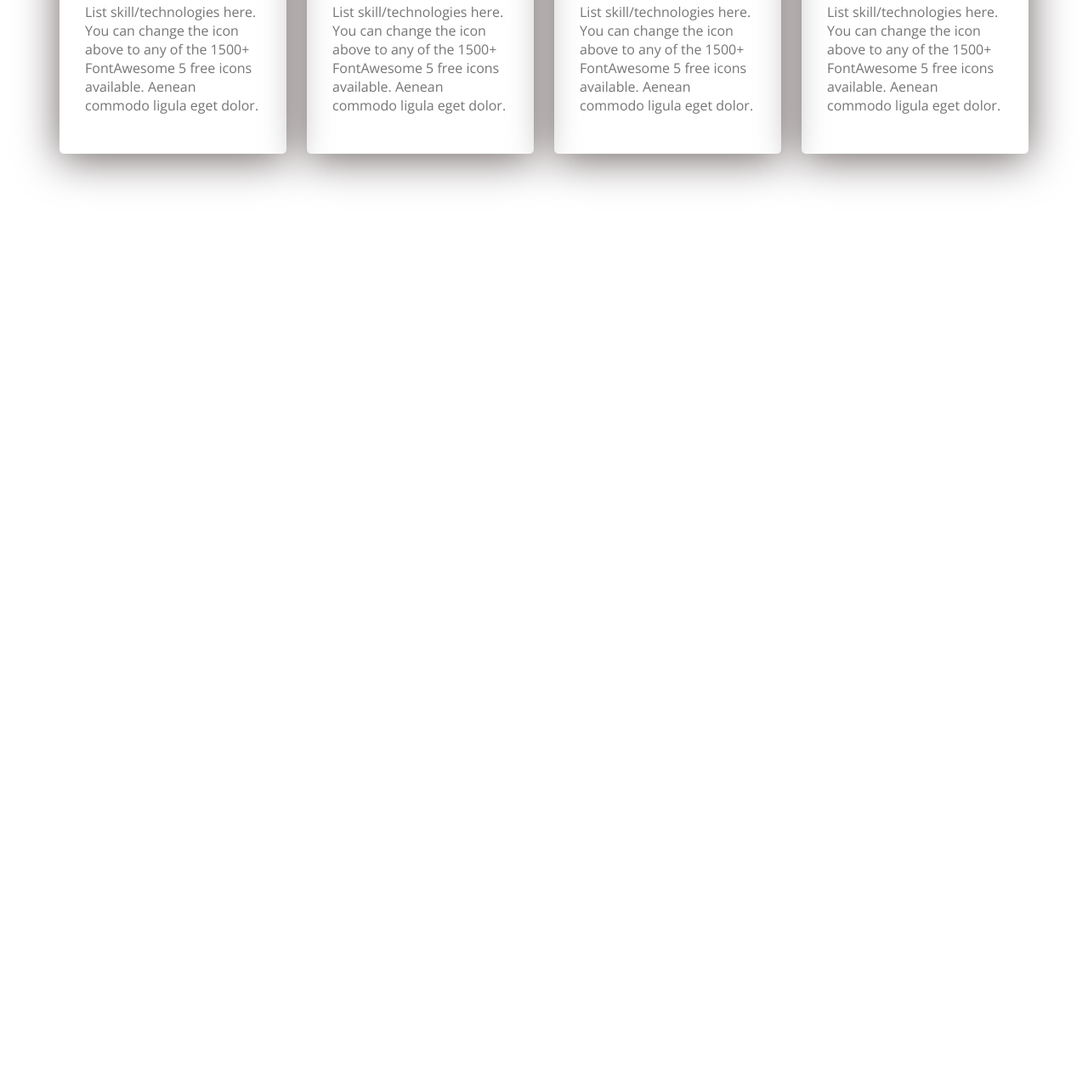
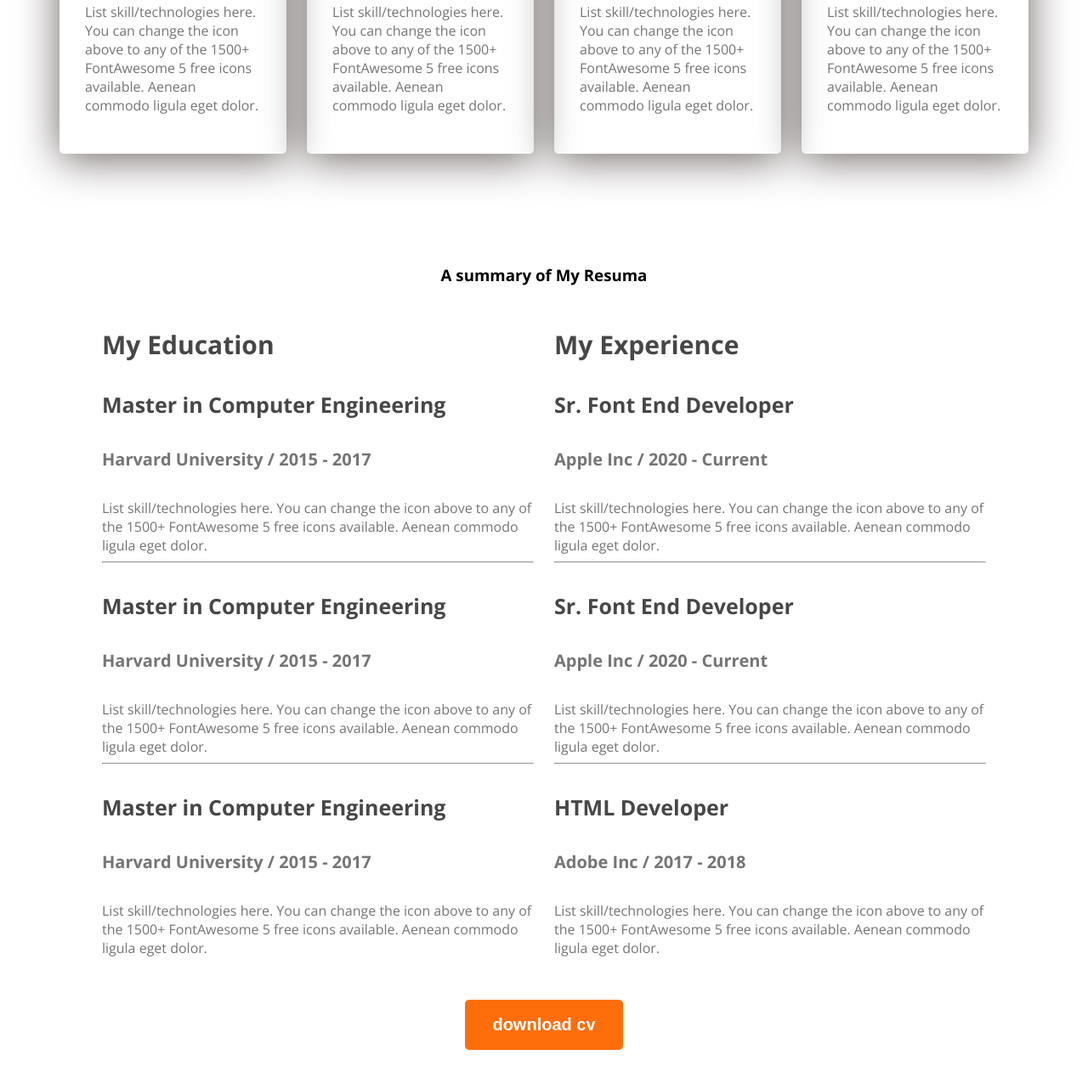
Before and after one commit to Srabonti721/web-dev-protfolio, a plain HTML site: page index.html in a window 1280 px wide. Shown: the part 1988-3263 px from the top of the page at 85% size. Before the commit the page ends 2299 px from the top, so only its background shows below. Drawn offline with nearby package versions, Linux system fonts and the light colour scheme.

Commit message:
add a resume content

```diff
--- a/index.html
+++ b/index.html
@@ -80,6 +80,63 @@
         </div>
       </div>
     </section>
+    <section class="resuma">
+      <h3 class="resuma-title text-center">A summary of My Resuma </h3>
+      <div class="resuma-conteiner">
+       <!-- .resuma-colum*2>h3.resuma-colum-title+.experience*3>h4.experience-title+h5.experiance-sub-title+.experiance-description -->
+       <div class="resuma-colum">
+        <h3 class="resuma-colum-title">My Education</h3>
+        <div class="experience">
+          <h4 class="experience-title">Master in Computer Engineering</h4>
+          <h5 class="experiance-sub-title">Harvard University / 2015 - 2017</h5>
+          <div class="experiance-description">List skill/technologies here. You can change the icon above
+            to any of the 1500+ FontAwesome 5 free icons available. Aenean commodo ligula eget dolor.</div>
+            <hr>
+        </div>
+        <div class="experience">
+          <h4 class="experience-title">Master in Computer Engineering</h4>
+          <h5 class="experiance-sub-title">Harvard University / 2015 - 2017</h5>
+          <div class="experiance-description">List skill/technologies here. You can change the icon above
+            to any of the 1500+ FontAwesome 5 free icons available. Aenean commodo ligula eget dolor.</div>
+        </div>
+        <hr>
+        <div class="experience">
+          <h4 class="experience-title">Master in Computer Engineering</h4>
+          <h5 class="experiance-sub-title">Harvard University / 2015 - 2017</h5>
+          <div class="experiance-description">List skill/technologies here. You can change the icon above
+            to any of the 1500+ FontAwesome 5 free icons available. Aenean commodo ligula eget dolor. </div>
+        </div>
+       </div>
+       <div class="resuma-colum">
+        <h3 class="resuma-colum-title">My Experience</h3>
+        <div class="experience">
+          <h4 class="experience-title">Sr. Font End Developer</h4>
+          <h5 class="experiance-sub-title">Apple Inc / 2020 - Current</h5>
+          <div class="experiance-description">List skill/technologies here. You can change the icon above
+            to any of the 1500+ FontAwesome 5 free icons available. Aenean commodo ligula eget dolor.</div>
+        </div>
+        <hr>
+        <div class="experience">
+          <h4 class="experience-title">Sr. Font End Developer</h4>
+          <h5 class="experiance-sub-title">Apple Inc / 2020 - Current</h5>
+          <div class="experiance-description">List skill/technologies here. You can change the icon above
+            to any of the 1500+ FontAwesome 5 free icons available. Aenean commodo ligula eget dolor.</div>
+        </div>
+        <hr>
+        <div class="experience">
+          <h4 class="experience-title">HTML Developer</h4>
+          <h5 class="experiance-sub-title">Adobe Inc / 2017 - 2018</h5>
+          <div class="experiance-description">List skill/technologies here. You can change the icon above
+            to any of the 1500+ FontAwesome 5 free icons available. Aenean commodo ligula eget dolor.</div>
+        </div>
+       </div>
+
+
+      </div>
+      <div class="btn-conteiner">
+        <button class="btn-primary">download cv</button>
+      </div>
+    </section>
     </main>
     <footer>
 
--- a/styles/protfolio.css
+++ b/styles/protfolio.css
@@ -136,7 +136,6 @@ nav ul{
 .skill-conteinar{
   display: flex;
   gap: 24px;
-
 }
 .skill-title{
   font-size: 20px;
@@ -152,5 +151,36 @@ nav ul{
 padding:30px ;
 box-shadow: 0px 6px 50px 0px #6d6363 ;
 border-radius: 5px;
-
 }
+.resuma-colum-title{
+  font-weight: bold;
+  font-size: 30px;
+  /* dark 2 */
+  color: #474747;
+}
+.experience-title{
+  font-size: 25px;
+  font-weight: bold;
+  color:#474747 ;
+}
+.experiance-sub-title{
+  font-size: 20px;
+  font-weight: 600px;
+  color:#757575 ;
+}
+.experiance-description{
+  font-size: 16px;
+  font-weight: 400px;
+  /* dark=3 */
+  color:#757575 ;
+}
+.resuma-conteiner{
+  display: flex;
+  gap: 24px;
+  margin-left: 50px;
+  margin-right: 50px;
+}
+.btn-conteiner{
+  text-align: center;
+  margin-top: 50px;
+}
```
